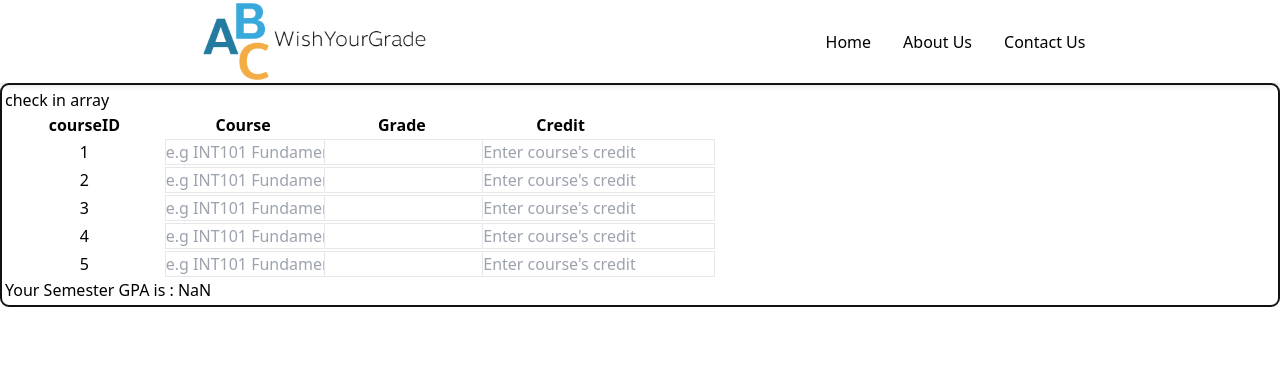
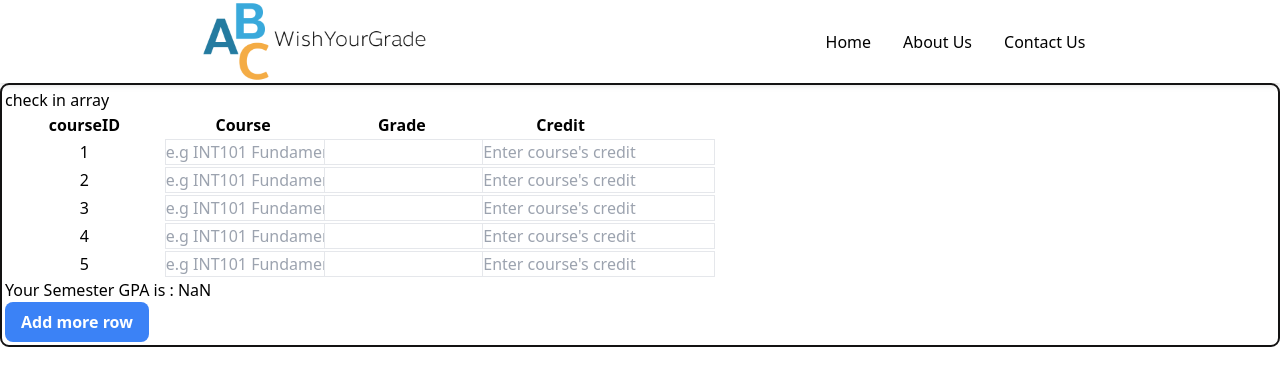
Before and after one commit to willvaritchai/project-FUNBOOK-online-book-store, a Vue app: page / in a window 1280 px wide. Shown: the top 386 px of the page. Built offline with nearby package versions, Linux system fonts and the light colour scheme.

Commit message:
[updated] addRow

```diff
--- a/src/App.vue
+++ b/src/App.vue
@@ -1,15 +1,9 @@
 <script setup>
 import { ref, computed, reactive } from 'vue'
 const logoSize = 'width:242px;';
+const hidden = true;
 
-const courseNameItems = reactive([
-    { classID: '1', courseName: '', grade: 3, credit: 2 },
-    { classID: '2', courseName: '', grade: 4, credit: 3 },
-    { classID: '3', courseName: '', grade: 3, credit: 2 },
-    { classID: '4', courseName: '', grade: 3, credit: 1 },
-    { classID: '5', courseName: '', grade: 4, credit: 3 }
-
-]);
+const courseNameItems = reactive([0, 0, 0, 0, 0]);
 const gradeSelection = ref([]);
 const creditSelection = ref([]);
 
@@ -37,14 +31,18 @@ const gradeCalculation = computed(() => {
     // let sumTotal = total.reduce((prev,curr) => prev+curr,0);
     console.log("ผลลัพธ์ของเกรด x หน่วนกิต = " + total);
     console.log("ผลรวมของหน่วยกิตทั้งหมด = " + sumCredit);
-    return total / sumCredit;
+    return (total / sumCredit).toFixed(2);
 })
 
-const findSumCredit = computed(() => {
-    let sumCredit = undefined;
-    sumCredit = creditSelection.value.reduce((prev, curr) => prev + curr, 0);
-    return sumCredit;
+const addRow = ref(() => {
+    courseNameItems.splice(5, 0, 0)
 })
+
+// const findSumCredit = computed(() => {
+//     let sumCredit = undefined;
+//     sumCredit = creditSelection.value.reduce((prev, curr) => prev + curr, 0);
+//     return sumCredit;
+// })
 
 </script>
 
@@ -129,8 +127,12 @@ const findSumCredit = computed(() => {
                     </tbody>
                 </table>
                 <div>
-                    Your Semester GPA is : {{ gradeCalculation }}
-                    <br />
+                    <p>Your Semester GPA is : {{ gradeCalculation }}</p>
+                    <button
+                        @click="addRow"
+                        class="py-2 px-4 rounded-lg bg-blue-500 text-white font-bold"
+                    >Add more row</button>
+
                     <!-- Total Credit is :{{ creditSelection }}
                     <br />
                     ผลรวมของเกรด * หน่วยกิต : {{ gradeCalculation }}
```
